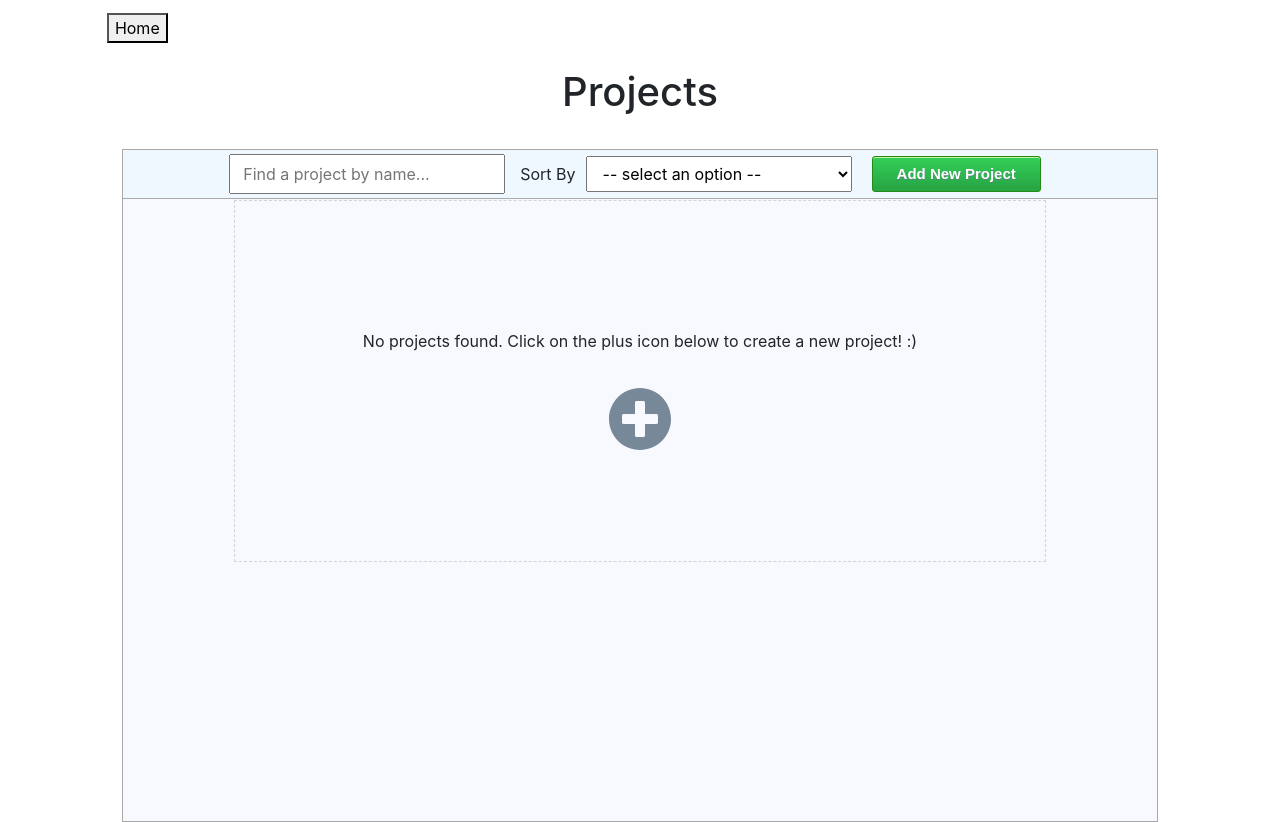
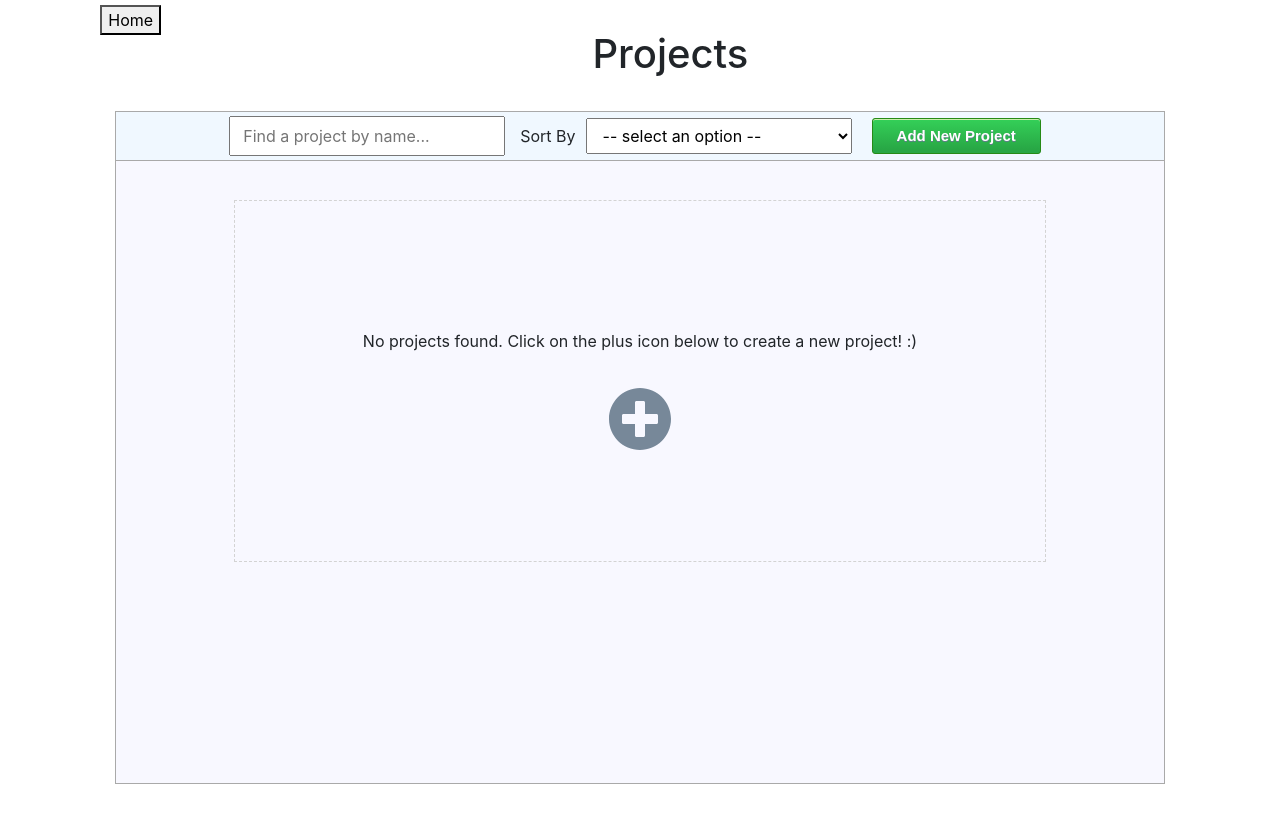
Before and after one commit to AmitP88/Project-Management-App, a React (Create React App) app in the folder client/: page /projects in a window 1280 px wide. Shown: the top 822 px of the page. Built offline with nearby package versions, Linux system fonts and the light colour scheme; no server answers.

Commit message:
adjusted stuff to remove vertical scrollbar

```diff
--- a/client/src/components/Projects/Projects.js
+++ b/client/src/components/Projects/Projects.js
@@ -306,10 +306,12 @@ const Projects = (props) => {
 
   return (
     <div className="Projects">
-      <Link to='/'>
-        <button className="home_page">Home</button>
-      </Link>
-      <h1 className="pageTitle">Projects</h1>
+      <div className="header">
+        <Link to='/'>
+          <button className="home_page">Home</button>
+        </Link>
+        <h1 className="pageTitle">Projects</h1>
+      </div>
       <SearchBar />
       <AddProjectModal />
       {/* <DeleteProjectModal /> */}
--- a/client/src/components/Projects/Projects.sass
+++ b/client/src/components/Projects/Projects.sass
@@ -1,7 +1,10 @@
 .Projects
-  .pageTitle
-    text-align: center;
-    padding: 25px;
+  .header
+    display: flex;
+    .pageTitle
+      text-align: center;
+      padding: 25px;
+      width: 100%;
   .searchBar
     background-color: aliceblue;
     height: 50px;
--- a/client/src/media_queries.sass
+++ b/client/src/media_queries.sass
@@ -6,7 +6,7 @@
 // Tablet view
 @media screen and (min-width: 768px)
   .App
-    padding: 1%;
+    padding: 5px;
 
 // Laptop/Desktop view
 @media screen and (min-width: 1024px)
```
